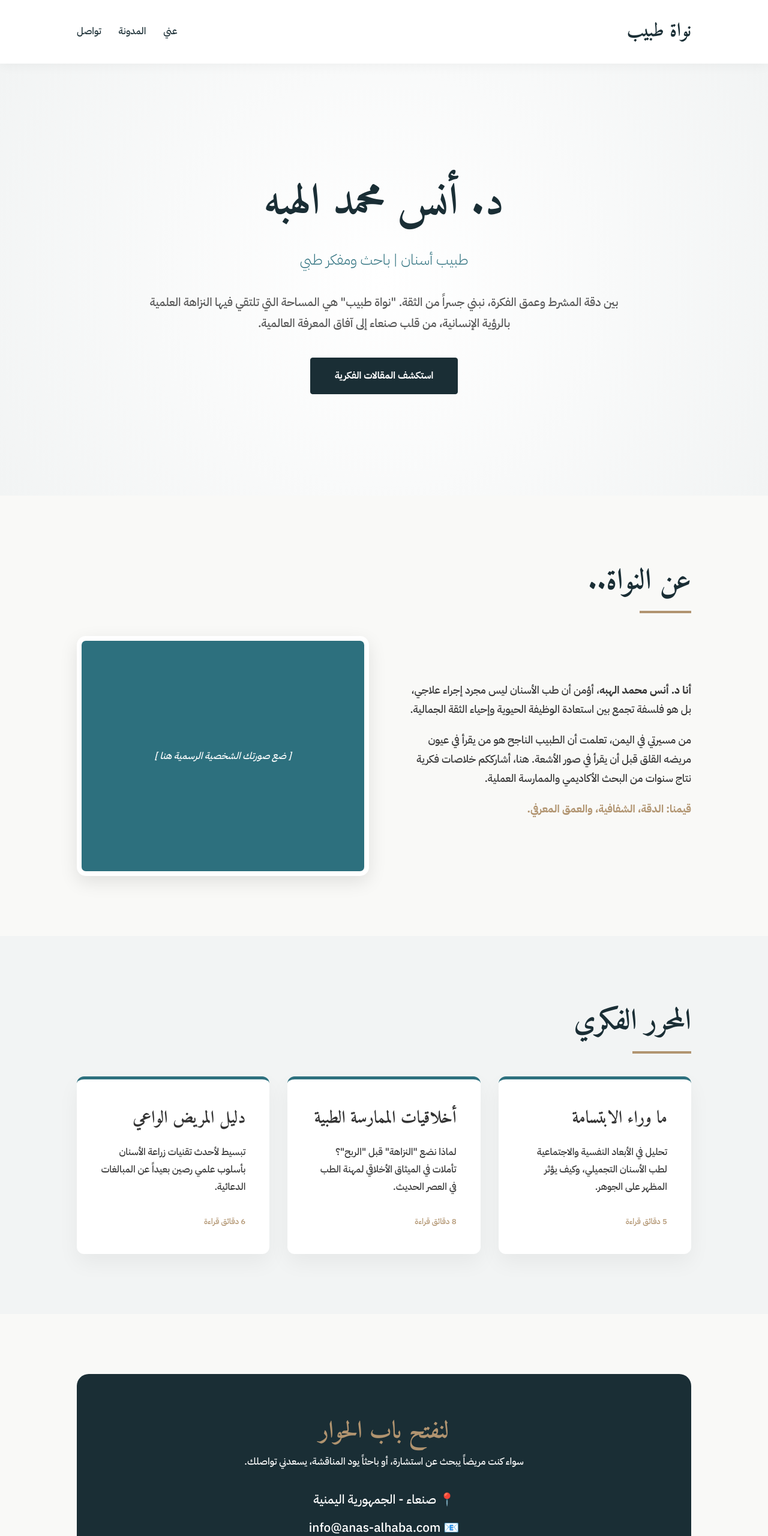
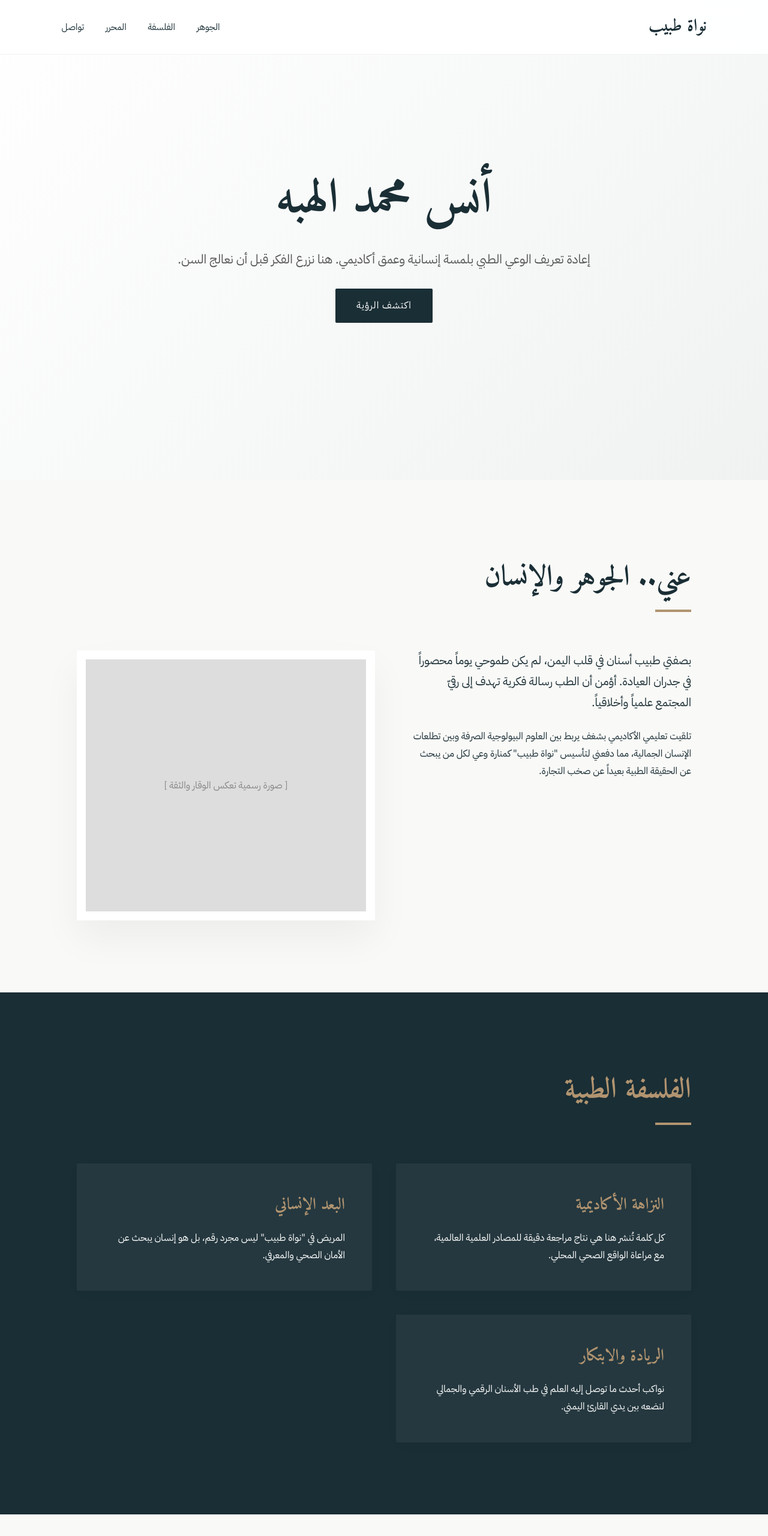
Before and after one commit to AM23-bot/O, a plain HTML site: page index.html in a window 1280 px wide. Shown: the top 2560 px of the page at 60% size. Drawn offline with Linux system fonts and the light colour scheme.

Commit message:
Update index.html

```diff
--- a/index.html
+++ b/index.html
@@ -3,294 +3,253 @@
 <head>
     <meta charset="UTF-8">
     <meta name="viewport" content="width=device-width, initial-scale=1.0">
-    <title>نواة طبيب | د. أنس محمد الهبه</title>
+    <title>نواة طبيب | د. أنس محمد الهبه - طب أسنان وفكر طبي</title>
 
-    <link href="https://fonts.googleapis.com/css2?family=Amiri:wght@700&family=IBM+Plex+Sans+Arabic:wght@300;500;700&display=swap" rel="stylesheet">
+    <meta name="description" content="الموقع الرسمي للدكتور أنس محمد الهبه. باحث وطبيب أسنان في صنعاء. نجمع بين دقة الطب وعمق الفلسفة لتقديم وعي طبي حقيقي.">
+    <meta name="keywords" content="دكتور أنس الهبه, طبيب أسنان صنعاء, نواة طبيب, طب الأسنان الفكري, اليمن">
+    <meta property="og:title" content="د. أنس محمد الهبه | نواة طبيب">
+    <meta property="og:description" content="منصة طبية فكرية تعنى بنشر الوعي الطبي الرصين.">
+
+    <link href="https://fonts.googleapis.com/css2?family=Amiri:ital,wght@0,700;1,700&family=IBM+Plex+Sans+Arabic:wght@300;400;600&display=swap" rel="stylesheet">
 
     <style>
         :root {
-            --primary: #1A2E35;    /* أزرق بروسي عميق - وقار */
-            --accent: #2D707E;     /* تيل جراحي - تعقيم ونقاء */
-            --gold: #B19470;       /* ذهبي أكاديمي - عراقة */
-            --bg: #F9F9F7;         /* عاجي هادئ - مريح للعين */
-            --text: #333333;
+            --primary: #1A2E35;    /* Deep Prussian Blue */
+            --accent: #2D707E;     /* Surgical Teal */
+            --gold: #B19470;       /* Intellectual Gold */
+            --bg: #F9F9F7;         /* Clinical Ivory */
             --white: #ffffff;
+            --transition: all 0.4s cubic-bezier(0.165, 0.84, 0.44, 1);
         }
 
-        * { margin: 0; padding: 0; box-sizing: border-box; }
+        * { margin: 0; padding: 0; box-sizing: border-box; scroll-behavior: smooth; }
 
         body {
             font-family: 'IBM Plex Sans Arabic', sans-serif;
             background-color: var(--bg);
-            color: var(--text);
+            color: var(--primary);
             line-height: 1.8;
             overflow-x: hidden;
         }
 
-        /* Cinematic Loader */
+        /* Cinematic Entrance */
         #loader {
-            position: fixed;
-            height: 100vh;
-            width: 100vw;
-            background: var(--primary);
-            z-index: 9999;
-            display: flex;
-            justify-content: center;
-            align-items: center;
-            color: var(--gold);
-            font-family: 'Amiri', serif;
-            font-size: 2.5rem;
-            animation: fadeOut 1.5s forwards 1s;
+            position: fixed; top: 0; left: 0; width: 100%; height: 100%;
+            background: var(--primary); z-index: 10000;
+            display: flex; justify-content: center; align-items: center;
+            color: var(--gold); font-family: 'Amiri', serif; font-size: 2.5rem;
+            animation: slideUp 1s forwards 1.8s;
         }
 
+        @keyframes slideUp { to { transform: translateY(-100%); } }
+
+        /* Navigation */
         header {
-            padding: 1.5rem 10%;
-            display: flex;
-            justify-content: space-between;
-            align-items: center;
-            background: rgba(255, 255, 255, 0.95);
-            backdrop-filter: blur(10px);
-            position: sticky;
-            top: 0;
-            z-index: 100;
-            box-shadow: 0 2px 20px rgba(0,0,0,0.05);
+            position: fixed; top: 0; width: 100%; padding: 1.2rem 8%;
+            display: flex; justify-content: space-between; align-items: center;
+            background: rgba(255, 255, 255, 0.9); backdrop-filter: blur(15px);
+            z-index: 1000; border-bottom: 1px solid rgba(0,0,0,0.05);
         }
 
         .logo {
-            font-family: 'Amiri', serif;
-            font-size: 2rem;
-            color: var(--primary);
-            text-decoration: none;
-            font-weight: bold;
+            font-family: 'Amiri', serif; font-size: 1.8rem;
+            text-decoration: none; color: var(--primary); font-weight: bold;
         }
 
         nav a {
-            margin-right: 25px;
-            text-decoration: none;
-            color: var(--primary);
-            font-weight: 500;
-            transition: 0.3s;
-            font-size: 1rem;
+            text-decoration: none; color: var(--primary); margin-right: 2rem;
+            font-weight: 500; font-size: 0.95rem; transition: var(--transition);
         }
 
-        nav a:hover { color: var(--accent); }
+        nav a:hover { color: var(--gold); }
 
-        /* Hero Section */
+        /* Hero */
         .hero {
-            height: 90vh;
-            display: flex;
-            flex-direction: column;
-            justify-content: center;
-            align-items: center;
-            text-align: center;
-            padding: 0 10%;
-            background: radial-gradient(circle at center, #ffffff 0%, #f2f4f4 100%);
+            height: 100vh; display: flex; flex-direction: column;
+            justify-content: center; align-items: center; text-align: center;
+            padding: 0 10%; background: linear-gradient(135deg, #ffffff 0%, #f0f2f2 100%);
         }
 
         .hero h1 {
-            font-family: 'Amiri', serif;
-            font-size: 4.5rem;
-            color: var(--primary);
-            margin-bottom: 0.5rem;
-        }
-
-        .hero .subtitle {
-            font-size: 1.5rem;
-            color: var(--accent);
-            margin-bottom: 2rem;
-            font-weight: 300;
+            font-family: 'Amiri', serif; font-size: clamp(3rem, 8vw, 5rem);
+            margin-bottom: 0.5rem; opacity: 0; animation: fadeIn 1s forwards 2s;
         }
 
         .hero p {
-            max-width: 800px;
-            font-size: 1.2rem;
-            color: #555;
-            margin-bottom: 2.5rem;
+            font-size: 1.3rem; max-width: 750px; color: #555;
+            opacity: 0; animation: fadeIn 1s forwards 2.3s;
         }
 
+        @keyframes fadeIn { from { opacity: 0; transform: translateY(20px); } to { opacity: 1; transform: translateY(0); } }
+
+        /* Sections */
+        section { padding: 120px 10%; }
+        .section-header { margin-bottom: 4rem; }
+        .section-header h2 { font-family: 'Amiri', serif; font-size: 3rem; color: var(--primary); }
+        .divider { width: 60px; height: 4px; background: var(--gold); margin-top: 10px; }
+
+        /* Experience/Cards */
+        .grid { display: grid; grid-template-columns: repeat(auto-fit, minmax(320px, 1fr)); gap: 40px; }
+        .card {
+            background: var(--white); padding: 45px; border-radius: 2px;
+            box-shadow: 0 5px 30px rgba(0,0,0,0.02); transition: var(--transition);
+            border-right: 4px solid var(--accent);
+        }
+        .card:hover { transform: translateY(-10px); box-shadow: 0 20px 50px rgba(0,0,0,0.08); }
+        .card h3 { font-family: 'Amiri', serif; font-size: 1.7rem; margin-bottom: 1rem; }
+
+        /* Footer */
+        footer { background: var(--primary); color: #fff; padding: 80px 10% 40px; text-align: center; }
+        .footer-logo { font-family: 'Amiri', serif; font-size: 2.5rem; color: var(--gold); margin-bottom: 20px; }
+
+        /* Medical Disclaimer Overlay */
+        .disclaimer { font-size: 0.8rem; color: #888; margin-top: 40px; border-top: 1px solid #333; padding-top: 20px; }
+
+        /* Utilities */
         .btn {
-            padding: 15px 40px;
-            background: var(--primary);
-            color: var(--white);
-            text-decoration: none;
-            border-radius: 4px;
-            transition: 0.4s;
-            border: 1px solid var(--primary);
-            font-weight: bold;
+            display: inline-block; padding: 14px 35px; background: var(--primary);
+            color: white; text-decoration: none; margin-top: 30px;
+            border-radius: 2px; transition: var(--transition); letter-spacing: 1px;
         }
-
-        .btn:hover {
-            background: transparent;
-            color: var(--primary);
-        }
-
-        /* Sections Styling */
-        .section { padding: 100px 10%; }
-        .section-title {
-            font-family: 'Amiri', serif;
-            font-size: 3rem;
-            color: var(--primary);
-            margin-bottom: 3rem;
-            position: relative;
-            display: inline-block;
-        }
-        .section-title::after {
-            content: '';
-            position: absolute;
-            width: 50%;
-            height: 4px;
-            background: var(--gold);
-            bottom: -10px;
-            right: 0;
-        }
-
-        /* About Section */
-        .about-container {
-            display: grid;
-            grid-template-columns: 1fr 1fr;
-            gap: 50px;
-            align-items: center;
-        }
-        .about-text p { margin-bottom: 20px; font-size: 1.1rem; }
-
-        /* Blog/Articles Grid */
-        .grid {
-            display: grid;
-            grid-template-columns: repeat(auto-fit, minmax(300px, 1fr));
-            gap: 30px;
-        }
-        .card {
-            background: var(--white);
-            padding: 40px;
-            border-radius: 12px;
-            box-shadow: 0 15px 35px rgba(0,0,0,0.05);
-            transition: 0.3s;
-            border-top: 5px solid var(--accent);
-        }
-        .card:hover { transform: translateY(-10px); }
-        .card h3 { font-family: 'Amiri', serif; font-size: 1.8rem; margin-bottom: 15px; }
-
-        /* Contact Section */
-        .contact-box {
-            background: var(--primary);
-            color: var(--white);
-            padding: 60px;
-            border-radius: 20px;
-            text-align: center;
-        }
-        .contact-info { margin: 30px 0; font-size: 1.3rem; }
-        .contact-info div { margin: 10px 0; }
-
-        footer {
-            padding: 40px 10%;
-            background: #111;
-            color: #777;
-            text-align: center;
-            font-size: 0.9rem;
-        }
-
-        @keyframes fadeOut { to { opacity: 0; visibility: hidden; } }
+        .btn:hover { background: var(--gold); }
 
         @media (max-width: 768px) {
-            .hero h1 { font-size: 2.8rem; }
-            .about-container { grid-template-columns: 1fr; }
-            header { flex-direction: column; gap: 15px; }
-            nav a { margin: 0 10px; font-size: 0.9rem; }
+            header { flex-direction: column; padding: 1rem; }
+            nav { margin-top: 1rem; }
+            nav a { margin: 0 10px; font-size: 0.8rem; }
+            .hero h1 { font-size: 2.5rem; }
         }
     </style>
+
+    <script type="application/ld+json">
+    {
+      "@context": "https://schema.org",
+      "@type": "Physician",
+      "name": "د. أنس محمد الهبه",
+      "image": "رابط_صورتك",
+      "address": {
+        "@type": "PostalAddress",
+        "addressLocality": "صنعاء",
+        "addressCountry": "YE"
+      },
+      "description": "طبيب أسنان وباحث أكاديمي يجمع بين الفكر والطب.",
+      "medicalSpecialty": "Dentistry"
+    }
+    </script>
 </head>
 <body>
 
-    <div id="loader">نواة طبيب..</div>
+    <div id="loader">نواة طبيب</div>
 
     <header>
         <a href="#" class="logo">نواة طبيب</a>
         <nav>
-            <a href="#about">عني</a>
-            <a href="#blog">المدونة</a>
+            <a href="#about">الجوهر</a>
+            <a href="#philosophy">الفلسفة</a>
+            <a href="#blog">المحرر</a>
             <a href="#contact">تواصل</a>
         </nav>
     </header>
 
-    <section class="hero">
-        <h1>د. أنس محمد الهبه</h1>
-        <div class="subtitle">طبيب أسنان | باحث ومفكر طبي</div>
-        <p>
-            بين دقة المشرط وعمق الفكرة، نبني جسراً من الثقة.
-            "نواة طبيب" هي المساحة التي تلتقي فيها النزاهة العلمية بالرؤية الإنسانية،
-            من قلب صنعاء إلى آفاق المعرفة العالمية.
-        </p>
-        <a href="#blog" class="btn">استكشف المقالات الفكرية</a>
+    <section class="hero" id="home">
+        <h1>أنس محمد الهبه</h1>
+        <p>إعادة تعريف الوعي الطبي بلمسة إنسانية وعمق أكاديمي. هنا نزرع الفكر قبل أن نعالج السن.</p>
+        <a href="#about" class="btn">اكتشف الرؤية</a>
     </section>
 
-    <section id="about" class="section">
-        <h2 class="section-title">عن النواة..</h2>
-        <div class="about-container">
-            <div class="about-text">
-                <p><b>أنا د. أنس محمد الهبه</b>، أؤمن أن طب الأسنان ليس مجرد إجراء علاجي، بل هو فلسفة تجمع بين استعادة الوظيفة الحيوية وإحياء الثقة الجمالية.</p>
-                <p>من مسيرتي في اليمن، تعلمت أن الطبيب الناجح هو من يقرأ في عيون مريضه القلق قبل أن يقرأ في صور الأشعة. هنا، أشارككم خلاصات فكرية نتاج سنوات من البحث الأكاديمي والممارسة العملية.</p>
-                <p style="color: var(--gold); font-weight: bold;">قيمنا: الدقة، الشفافية، والعمق المعرفي.</p>
+    <section id="about">
+        <div class="section-header">
+            <h2>عني.. الجوهر والإنسان</h2>
+            <div class="divider"></div>
+        </div>
+        <div style="display: flex; gap: 60px; flex-wrap: wrap;">
+            <div style="flex: 1; min-width: 300px;">
+                <p style="font-size: 1.2rem; margin-bottom: 25px;">بصفتي طبيب أسنان في قلب اليمن، لم يكن طموحي يوماً محصوراً في جدران العيادة. أؤمن أن الطب رسالة فكرية تهدف إلى رقيّ المجتمع علمياً وأخلاقياً.</p>
+                <p>تلقيت تعليمي الأكاديمي بشغف يربط بين العلوم البيولوجية الصرفة وبين تطلعات الإنسان الجمالية، مما دفعني لتأسيس "نواة طبيب" كمنارة وعي لكل من يبحث عن الحقيقة الطبية بعيداً عن صخب التجارة.</p>
             </div>
-            <div style="background: var(--accent); height: 400px; border-radius: 15px; display: flex; align-items: center; justify-content: center; color: white; font-style: italic; padding: 20px; text-align: center; border: 8px solid white; box-shadow: 0 10px 30px rgba(0,0,0,0.1);">
-                [ ضع صورتك الشخصية الرسمية هنا ]
+            <div style="flex: 1; min-width: 300px; border: 15px solid var(--white); box-shadow: 0 30px 60px rgba(0,0,0,0.05); height: 450px; background: #ddd; display: flex; align-items: center; justify-content: center; color: #888;">
+                [ صورة رسمية تعكس الوقار والثقة ]
             </div>
         </div>
     </section>
 
-    <section id="blog" class="section" style="background-color: #f2f4f4;">
-        <h2 class="section-title">المحرر الفكري</h2>
+    <section id="philosophy" style="background: var(--primary); color: var(--white);">
+        <div class="section-header">
+            <h2 style="color: var(--gold);">الفلسفة الطبية</h2>
+            <div class="divider"></div>
+        </div>
         <div class="grid">
-            <div class="card">
-                <h3>ما وراء الابتسامة</h3>
-                <p>تحليل في الأبعاد النفسية والاجتماعية لطب الأسنان التجميلي، وكيف يؤثر المظهر على الجوهر.</p>
-                <br>
-                <small style="color: var(--gold);">5 دقائق قراءة</small>
+            <div class="card" style="background: rgba(255,255,255,0.05); border: none; color: white;">
+                <h3 style="color: var(--gold);">النزاهة الأكاديمية</h3>
+                <p>كل كلمة تُنشر هنا هي نتاج مراجعة دقيقة للمصادر العلمية العالمية، مع مراعاة الواقع الصحي المحلي.</p>
             </div>
-            <div class="card">
-                <h3>أخلاقيات الممارسة الطبية</h3>
-                <p>لماذا نضع "النزاهة" قبل "الربح"؟ تأملات في الميثاق الأخلاقي لمهنة الطب في العصر الحديث.</p>
-                <br>
-                <small style="color: var(--gold);">8 دقائق قراءة</small>
+            <div class="card" style="background: rgba(255,255,255,0.05); border: none; color: white;">
+                <h3 style="color: var(--gold);">البعد الإنساني</h3>
+                <p>المريض في "نواة طبيب" ليس مجرد رقم، بل هو إنسان يبحث عن الأمان الصحي والمعرفي.</p>
             </div>
-            <div class="card">
-                <h3>دليل المريض الواعي</h3>
-                <p>تبسيط لأحدث تقنيات زراعة الأسنان بأسلوب علمي رصين بعيداً عن المبالغات الدعائية.</p>
-                <br>
-                <small style="color: var(--gold);">6 دقائق قراءة</small>
+            <div class="card" style="background: rgba(255,255,255,0.05); border: none; color: white;">
+                <h3 style="color: var(--gold);">الريادة والابتكار</h3>
+                <p>نواكب أحدث ما توصل إليه العلم في طب الأسنان الرقمي والجمالي لنضعه بين يدي القارئ اليمني.</p>
             </div>
         </div>
     </section>
 
-    <section id="contact" class="section">
-        <div class="contact-box">
-            <h2 style="font-family: 'Amiri'; font-size: 2.5rem; color: var(--gold);">لنفتح باب الحوار</h2>
-            <p>سواء كنت مريضاً يبحث عن استشارة، أو باحثاً يود المناقشة، يسعدني تواصلك.</p>
-            <div class="contact-info">
-                <div>📍 صنعاء - الجمهورية اليمنية</div>
-                <div>📧 info@anas-alhaba.com</div>
-                <div>📱 +967 (رقم هاتفك هنا)</div>
-            </div>
-            <div style="margin-top: 20px;">
-                <a href="#" style="color: white; margin: 0 10px; text-decoration: none;">LinkedIn</a> |
-                <a href="#" style="color: white; margin: 0 10px; text-decoration: none;">Twitter</a>
-            </div>
+    <section id="blog">
+        <div class="section-header">
+            <h2>المحرر الفكري والطبي</h2>
+            <div class="divider"></div>
+        </div>
+        <div class="grid">
+            <article class="card">
+                <h3>جدلية الابتسامة الصناعية</h3>
+                <p>هل فقدنا الجمال الطبيعي في ملاحقة القشور التجميلية؟ قراءة فكرية في هوس التجميل الحديث.</p>
+                <a href="#" style="color: var(--accent); font-weight: bold; text-decoration: none;">قراءة المزيد..</a>
+            </article>
+            <article class="card">
+                <h3>صحة الفم وصحة الجسد</h3>
+                <p>كيف تؤثر أمراض اللثة على صحة القلب والسكري؟ ربط علمي مدعم بالأبحاث الحديثة.</p>
+                <a href="#" style="color: var(--accent); font-weight: bold; text-decoration: none;">قراءة المزيد..</a>
+            </article>
+            <article class="card">
+                <h3>عن طب الأسنان في اليمن</h3>
+                <p>تحديات وطموحات.. كيف نبني نظاماً طبياً مرجعياً رغم كل الصعوبات؟</p>
+                <a href="#" style="color: var(--accent); font-weight: bold; text-decoration: none;">قراءة المزيد..</a>
+            </article>
         </div>
     </section>
 
+    <section id="contact" style="text-align: center;">
+        <div class="section-header" style="display: flex; flex-direction: column; align-items: center;">
+            <h2>كن على اتصال</h2>
+            <div class="divider"></div>
+        </div>
+        <p style="font-size: 1.4rem; color: var(--accent);">📧 anas.alhaba@example.com</p>
+        <p style="margin-top: 10px;">صنعاء، اليمن</p>
+    </section>
+
     <footer>
-        <p>© 2025 د. أنس محمد الهبه | جميع الحقوق محفوظة لـ "نواة طبيب"</p>
-        <p style="font-size: 0.7rem; margin-top: 10px; color: #555;">المحتوى المنشور يمثل رؤية فكرية طبية؛ استشر طبيبك دائماً قبل اتخاذ قرارات صحية.</p>
+        <div class="footer-logo">نواة طبيب</div>
+        <p>الحقوق محفوظة © 2025 د. أنس محمد الهبه</p>
+        <div class="disclaimer">
+            إخلاء مسؤولية: المعلومات الواردة في هذا الموقع تهدف إلى نشر الوعي العام ولا تُعتبر نصيحة طبية نهائية دون فحص سريري.
+        </div>
     </footer>
 
     <script>
-        // تمرير ناعم للروابط
-        document.querySelectorAll('a[href^="#"]').forEach(anchor => {
-            anchor.addEventListener('click', function (e) {
-                e.preventDefault();
-                document.querySelector(this.getAttribute('href')).scrollIntoView({
-                    behavior: 'smooth'
-                });
+        // تأثير ظهور العناصر عند التمرير
+        const observer = new IntersectionObserver((entries) => {
+            entries.forEach(entry => {
+                if (entry.isIntersecting) {
+                    entry.target.style.opacity = '1';
+                    entry.target.style.transform = 'translateY(0)';
+                }
             });
+        }, { threshold: 0.1 });
+
+        document.querySelectorAll('.card').forEach(card => {
+            card.style.opacity = '0';
+            card.style.transform = 'translateY(30px)';
+            observer.observe(card);
         });
     </script>
 </body>
```
